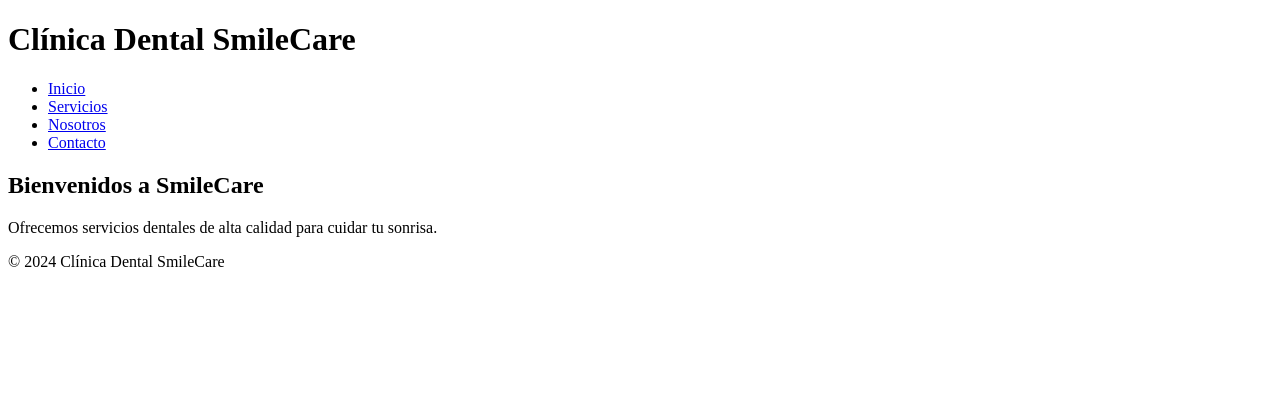
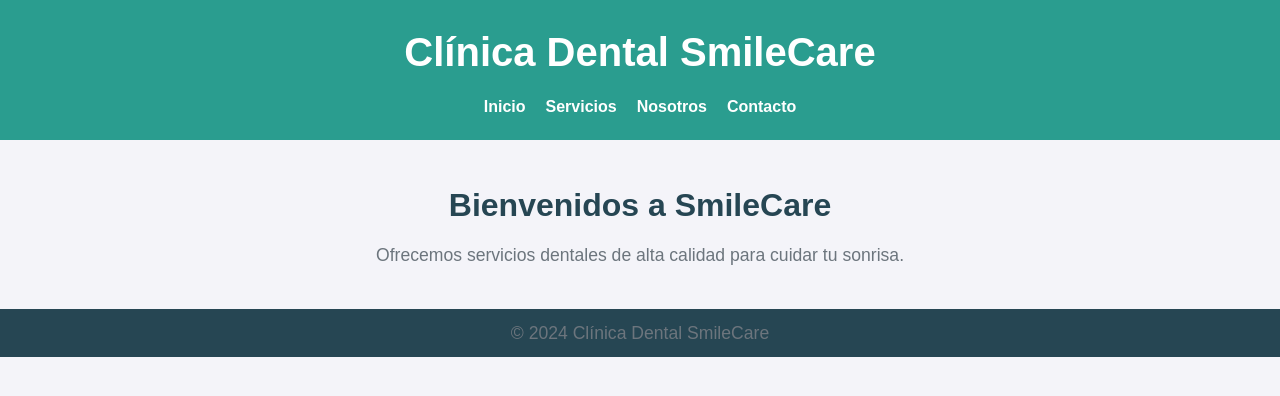
Before and after one commit to Fran92p/wdcapstone, a plain HTML site: page index.html in a window 1280 px wide. Drawn offline with Linux system fonts and the light colour scheme; files that its build step writes are made by us from their sources.

Commit message:
parte dos y añadir espacios y colores

```diff
--- a/css/styles.css
+++ b/css/styles.css
@@ -0,0 +1,66 @@
+* {
+    margin: 0;
+    padding: 0;
+    box-sizing: border-box;
+}
+
+body {
+    font-family: Arial, sans-serif;
+    line-height: 1.6;
+    color: #333;
+    background-color: #f4f4f9;
+}
+
+header {
+    background-color: #2a9d8f;
+    padding: 20px;
+    text-align: center;
+}
+
+header h1 {
+    color: #ffffff;
+    font-size: 2.5rem;
+    margin-bottom: 10px;
+}
+
+nav ul {
+    list-style: none;
+    display: flex;
+    justify-content: center;
+    gap: 20px;
+}
+
+nav a {
+    color: #ffffff;
+    text-decoration: none;
+    font-weight: bold;
+    font-size: 1rem;
+}
+
+nav a:hover {
+    color: #e9c46a;
+}
+
+main {
+    padding: 40px 20px;
+    text-align: center;
+}
+
+h2 {
+    font-size: 2rem;
+    color: #264653;
+    margin-bottom: 10px;
+}
+
+p {
+    font-size: 1.1rem;
+    color: #6c757d;
+}
+
+footer {
+    background-color: #264653;
+    color: #ffffff;
+    padding: 10px;
+    text-align: center;
+    font-size: 0.9rem;
+}
--- a/index.html
+++ b/index.html
@@ -4,7 +4,7 @@
     <meta charset="UTF-8">
     <meta name="viewport" content="width=device-width, initial-scale=1.0">
     <title>Clínica Dental</title>
-    <link rel="stylesheet" href="styles.css">
+    <link rel="stylesheet" href="/css/styles.css">
 </head>
 <body>
     <header>
```
